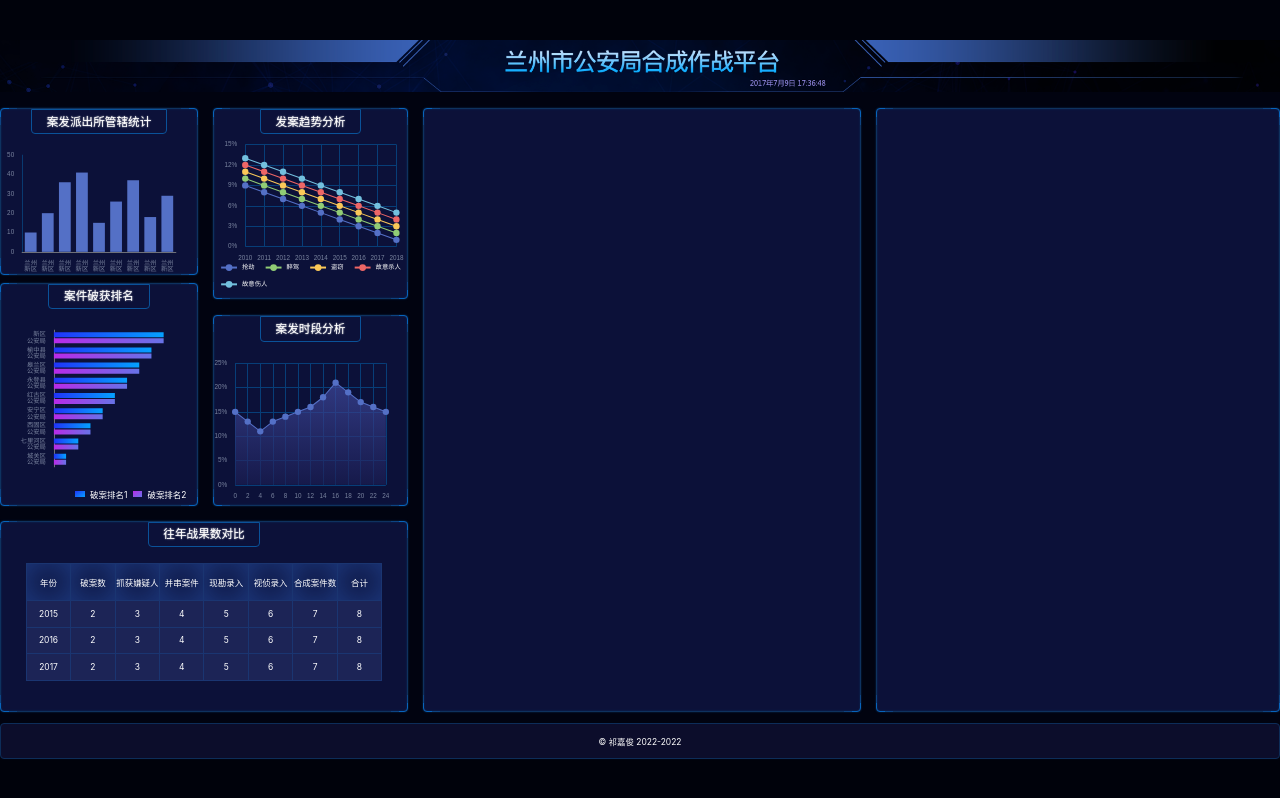
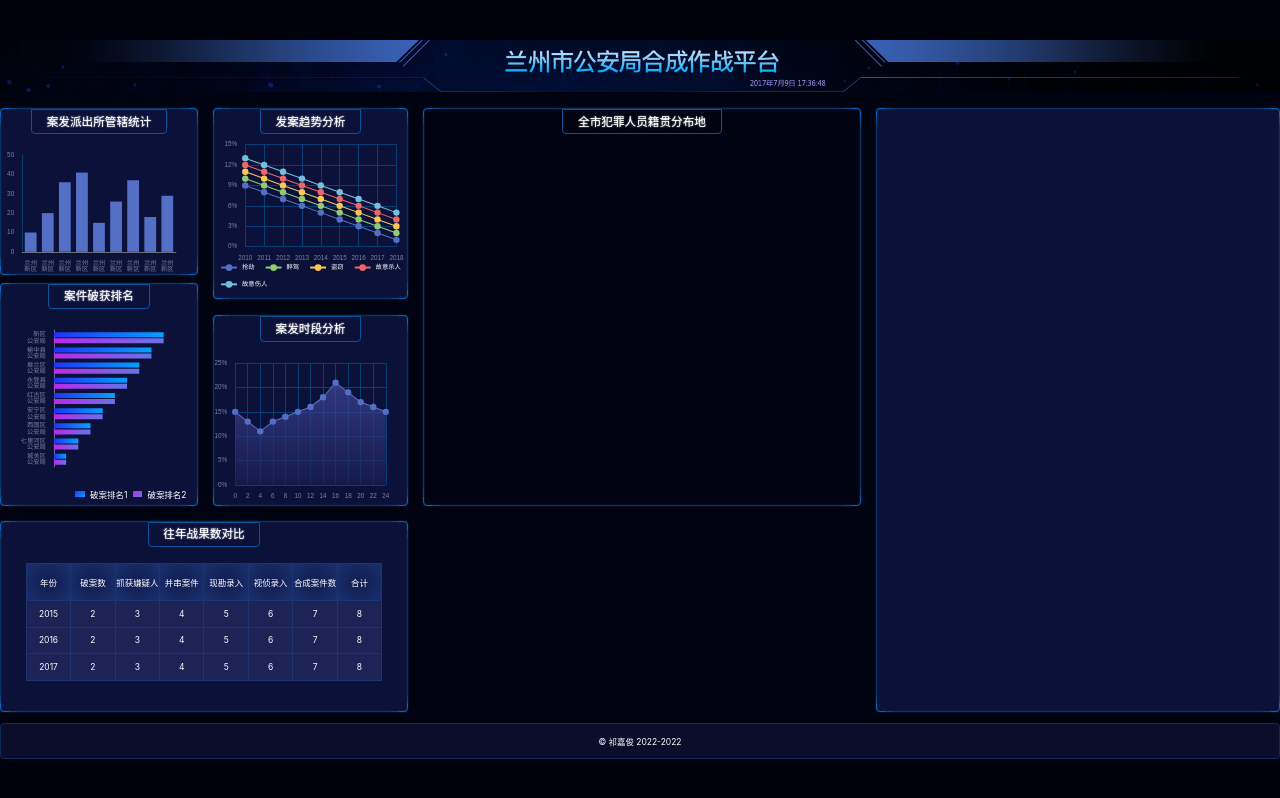
Before and after one commit to MinorN/big-screen, a React (Vite) app: page /#/ in a window 1280 px wide. Built offline with nearby package versions, Linux system fonts and the light colour scheme.

Commit message:
准备制作 Chart6

```diff
--- /dev/null
+++ b/src/components/chart-6.tsx
@@ -0,0 +1,17 @@
+import React, {useEffect, useRef} from 'react';
+import * as echarts from 'echarts';
+import {createEchartsOptions} from '../shared/create-echarts-options';
+import {px} from '../shared/px';
+
+export const Chart6 = () => {
+    const divRef = useRef(null);
+    useEffect(() => {
+    }, []);
+
+    return (
+        <div className="bordered 籍贯">
+            <h2>全市犯罪人员籍贯分布地</h2>
+            <div ref={divRef} className="chart"/>
+        </div>
+    );
+};
--- a/src/pages/home.scss
+++ b/src/pages/home.scss
@@ -94,7 +94,7 @@
       grid-area: box5;
     }
 
-    .案发派出所管辖统计, .案件破获排名, .发案趋势分析, .案发时段分析, .往年战果数对比 {
+    .案发派出所管辖统计, .案件破获排名, .发案趋势分析, .案发时段分析, .往年战果数对比,.籍贯 {
       height: px(315);
       display: flex;
       flex-direction: column;
@@ -177,6 +177,11 @@
       }
     }
 
+    .籍贯 {
+      height: px(753); background: transparent;
+    }
+
+
   }
 
 
--- a/src/pages/home.tsx
+++ b/src/pages/home.tsx
@@ -6,6 +6,7 @@
 import {Chart3} from '../components/chart-3';
 import {Chart4} from '../components/chart-4';
 import {Chart5} from '../components/chart-5';
+import {Chart6} from '../components/chart-6';
 
 
 export const Home = () => {
@@ -25,7 +26,9 @@
                 <section className="bordered section3">
                     <Chart5/>
                 </section>
-                <section className="bordered section4"></section>
+                <section className="section4">
+                    <Chart6/>
+                </section>
                 <section className="bordered section5"></section>
             </main>
             <footer>
```
